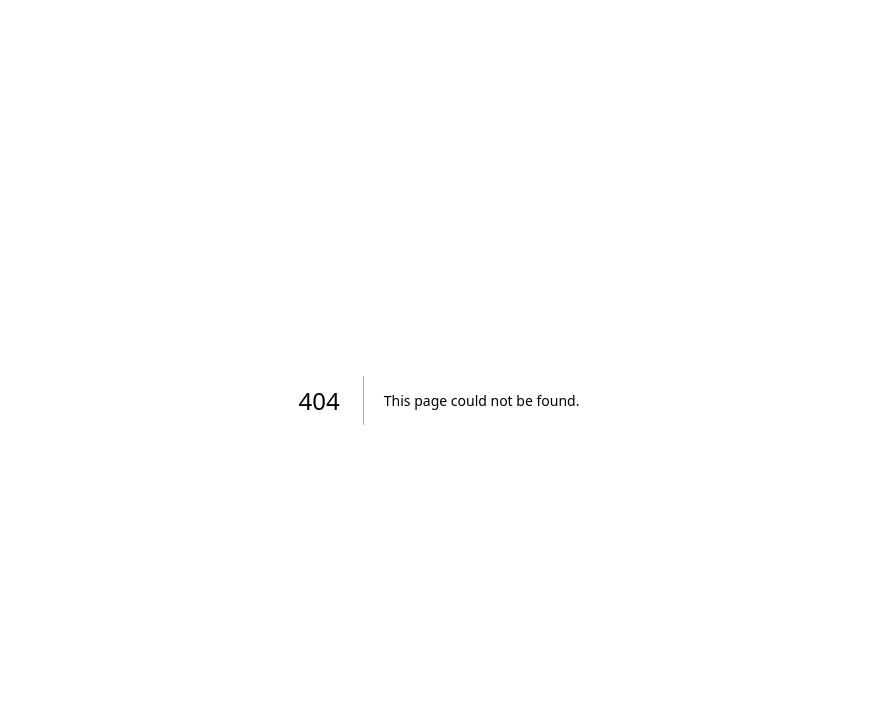
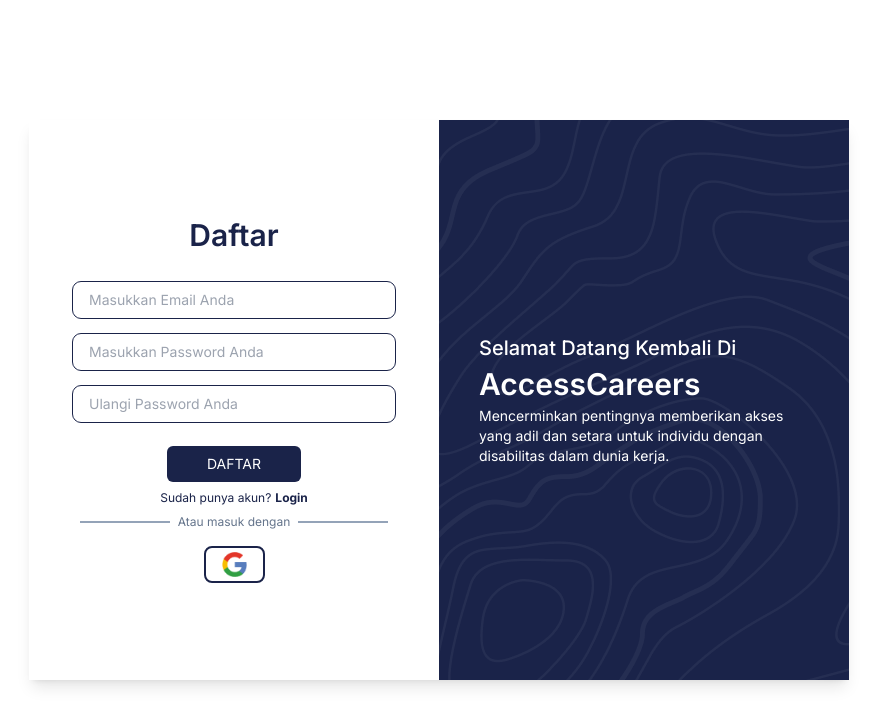
Before and after one commit to LunarHubCommunity/access-career, a Next.js app: page /register in a window 1280 px wide. Before the commit this address had no page. Shown: the top 726 px of the page, without its empty margins (201-1081 px from the left). Built offline with nearby package versions, Linux system fonts and the light colour scheme.

Commit message:
slicing: register page

```diff
--- /dev/null
+++ b/src/app/register/page.jsx
@@ -0,0 +1,66 @@
+import Heading from "@/components/micro/Heading";
+import InputAuth from "@/components/micro/InputAuth";
+import Image from "next/image";
+import Link from "next/link";
+import React from "react";
+
+function Register() {
+  return (
+    <main className="flex items-center justify-center min-h-[100vh]">
+      <div className="flex flex-wrap max-w-4xl shadow-lg min-h-[70vh]">
+        <div className="bg-white flex gap-2 flex-col items-center justify-center min-w-[410px] px-11">
+          <h1 className="font-semibold text-3xl flex text-center leading-tight text-blue-primary">
+            Daftar
+          </h1>
+          <div className="mt-5 mb-4 w-full flex flex-col gap-4">
+            <InputAuth placeholder="Masukkan Email Anda" />
+            <InputAuth placeholder="Masukkan Password Anda" />
+            <InputAuth placeholder="Ulangi Password Anda" />
+          </div>
+          <button className="px-10 py-2 bg-blue-primary rounded-md text-sm text-white hover:shadow-md">
+            DAFTAR
+          </button>
+          <div className="flex gap-1">
+            <p className="font-normal text-blue-primary text-xs ">
+              Sudah punya akun?
+            </p>
+            <Link
+              className="font-bold cursor-pointer text-blue-primary text-xs"
+              href="/login"
+            >
+              Login
+            </Link>
+          </div>
+          <div className="flex gap-2 items-center">
+            <div className="w-[90px] h-[2px] bg-slate-400"></div>
+            <p className="text-xs font-normal text-slate-500">
+              Atau masuk dengan
+            </p>
+            <div className="w-[90px] h-[2px] bg-slate-400"></div>
+          </div>
+          <div className="flex justify-center mt-2 ">
+            <button
+              className="px-4 py-1 -5  border-2
+            border-blue-primary rounded-lg
+            hover:bg-blue-primary hover:border-white hover:shadow-xl"
+            >
+              <Image width={25} height={25} src="/image/icon-google.png" />
+            </button>
+          </div>
+        </div>
+        <div className="min-h-[50vh]  bg-topo  bg-blue-primary flex flex-col justify-center px-10 gap-1">
+          <h3 className="font-medium text-xl text-white">
+            Selamat Datang Kembali Di
+          </h3>
+          <h2 className="text-3xl font-semibold text-white">AccessCareers</h2>
+          <p className="text-sm font-normal text-white max-w-[330px]">
+            Mencerminkan pentingnya memberikan akses yang adil dan setara untuk
+            individu dengan disabilitas dalam dunia kerja.
+          </p>
+        </div>
+      </div>
+    </main>
+  );
+}
+
+export default Register;
```
